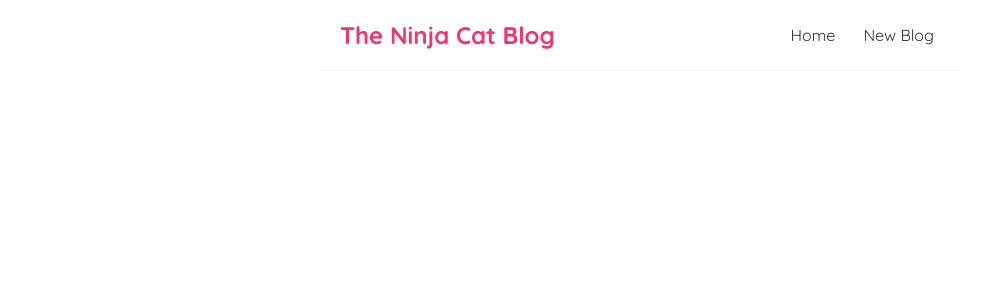
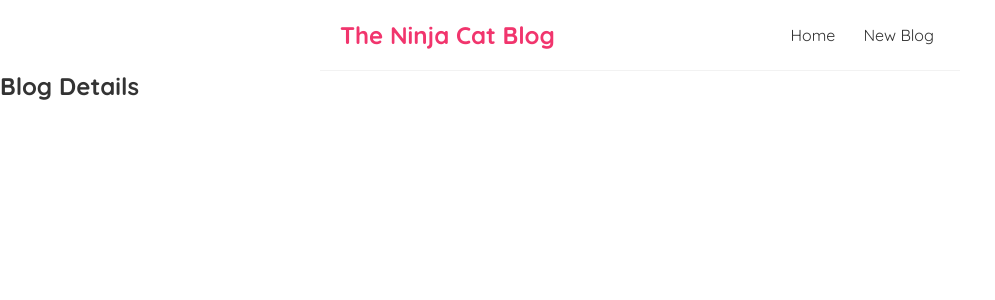
Before and after one commit to yaracchi/React-Blog, a React (Create React App) app: page /blogs/1 in a window 1280 px wide. Shown: the top 300 px of the page, without its empty margins (0-995 px from the left). Built offline with nearby package versions, Linux system fonts and the light colour scheme; the HTML template or start-up script is replaced by a standard one.

Commit message:
abRouting parameters to access each blog alone and take you to another page

```diff
--- a/src/App.js
+++ b/src/App.js
@@ -2,11 +2,12 @@
 import Home from './Home';
 import {BrowserRouter as Router, Route, Switch} from 'react-router-dom';
 import Create from './Create';
+import BlogDetails from './BlogDetails';
 
 function App() {
-  const name = "yara";
-  const goal = "i will master react js"
-  var array_goal = ["blog, ","portfolio, ","food app, ","pet journaling", "personal budget"];
+  //const name = "yara";
+  //const goal = "i will master react js"
+  //var array_goal = ["blog, ","portfolio, ","food app, ","pet journaling", "personal budget"];
   const link = "http://localhost:3000/"
   //router surround our entire application so all component inside it have access to route
   //switch where we want our page contetnt to go when we go to different pages
@@ -24,6 +25,9 @@
              <Route exact path ="/create">
                   <Create/>
              </Route>
+             <Route exact path ="/blogs/:id">
+                  <BlogDetails/>
+             </Route>
            </Switch>
         </div>
       </div>
--- /dev/null
+++ b/src/BlogDetails.js
@@ -0,0 +1,12 @@
+import { useParams } from "react-router-dom";
+
+const BlogDetails = () => {
+    const { id } = useParams() //grap params from the route
+    return (
+        <div className="blog-details">
+            <h2>Blog Details</h2>
+        </div>
+     );
+}
+
+export default BlogDetails ;
--- a/src/BlogList.js
+++ b/src/BlogList.js
@@ -1,15 +1,20 @@
+import {Link} from "react-router-dom"; // so reacts handle routing and not browser
 
 
-const Blog = ({blogs, title,handleDelete}) => {
+const Blog = ({blogs, title}) => {
     //const blogs = props.blogs
     //const title = props.title
+    // a template string === `
     return (
        <div className='blog-list'>
         <h2>{title}</h2>
         {blogs.map((blog)=> (
             <div className="blog" key={blog.id}>
-                 <h2>{blog.title}</h2>
+                <Link to ={`/blogs/${blog.id}`}>
+                <h2>{blog.title}</h2>
                 <p> written by {blog.body }</p>
+                </Link>
+
                 <p>{blog.author}</p>
             </div>
         )) }
--- a/src/index.css
+++ b/src/index.css
@@ -49,6 +49,9 @@
 .blog h2 {
   font-size: 20px;
   color: #f1356d;
-
   margin-bottom: 8px;
 }
+
+.blog a{
+  text-decoration: none;
+}
```
